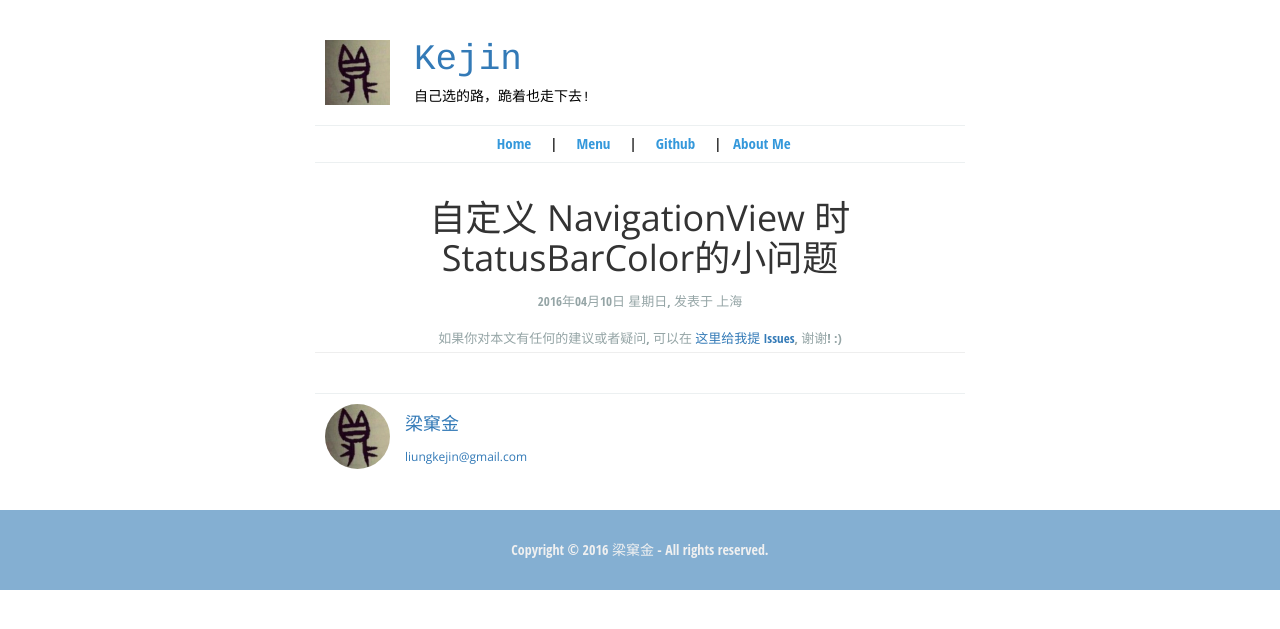
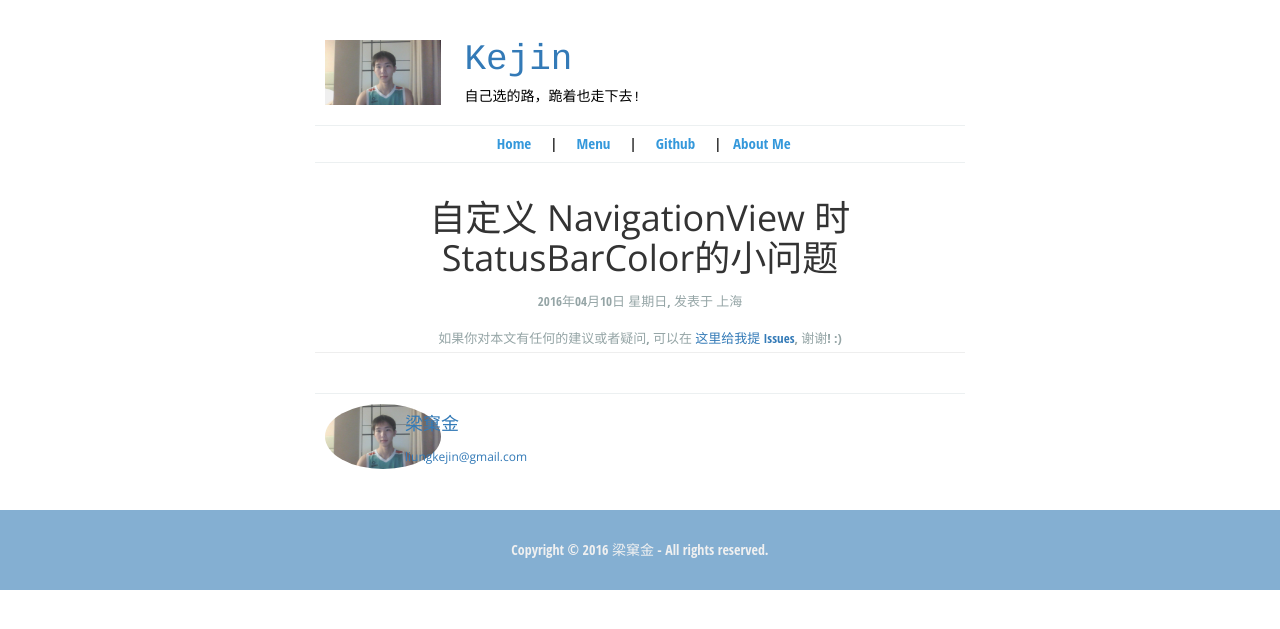
Before and after one commit to haiqingchq/haiqingchq.github.io, a Jekyll site: the page built from _posts/2025-12-13-chenhaiqing.md, in a window 1280 px wide. Shown: the top 629 px of the page. Built offline with Jekyll 4.4.1, drawn with Linux system fonts in a browser that asks for light colours.

Commit message:
avatar jpg

```diff
--- a/_config.yml
+++ b/_config.yml
@@ -1,7 +1,7 @@
 # Site settings
 title: Liang Ke Jin
 description: Liang Ke Jin
-favicon: /assets/img/avatar.JPG
+favicon: /assets/img/owner.jpg
 baseurl:
 url: https://haiqingchq.github.io
 rss_url:
--- a/_data/author.yml
+++ b/_data/author.yml
@@ -4,7 +4,7 @@ title: Android 开发工程师
 address: 中国, 上海
 email: liungkejin@foxmail.com
 github: liungkejin
-gavatar: /assets/img/avatar.JPG
+gavatar: /assets/img/owner.jpg
 workHistory:
 - work4:
   company: 上海本趣网络科技有限公司
--- a/_includes/author_header.html
+++ b/_includes/author_header.html
@@ -2,7 +2,7 @@
     <div class="container">
         <div class="row-center">
             <div class="col-md-7">
-                <a href="index.html"><img src="/assets/img/avatar.JPG" title="Avatar" alt="My Avatar"></a>
+                <a href="index.html"><img src="/assets/img/owner.jpg" title="Avatar" alt="My Avatar"></a>
                 <h4>{{ site.data.author.name }}</h4>
                 <p>{{ site.data.author.title }}</p>
                 <p class="muted">{{ site.data.author.address }}</p>
--- a/_includes/blog_header.html
+++ b/_includes/blog_header.html
@@ -1,7 +1,7 @@
 <header class="bloghead">
     <dev class="authorheader">
         <a href="/">
-            <img alt="My Avatar" src="/assets/img/avatar.JPG"/>
+            <img alt="My Avatar" src="/assets/img/owner.jpg"/>
         </a>
         <dev class="blogtitle">
             <h1><a href="/">{{ site.data.blog.title }}</a></h1>
--- a/_includes/post_footer.html
+++ b/_includes/post_footer.html
@@ -1,6 +1,6 @@
 <footer class="article-footer">
     <div class="authorimage">
-        <img src="/assets/img/avatar.JPG" alt="My Avatar" class="img-circle">
+        <img src="/assets/img/owner.jpg" alt="My Avatar" class="img-circle">
     </div>
     <section class="author">
         <h4><a href="/about.html">梁窠金</a></h4>
```
Also changed, not shown: assets/img/owner.jpg (added).
